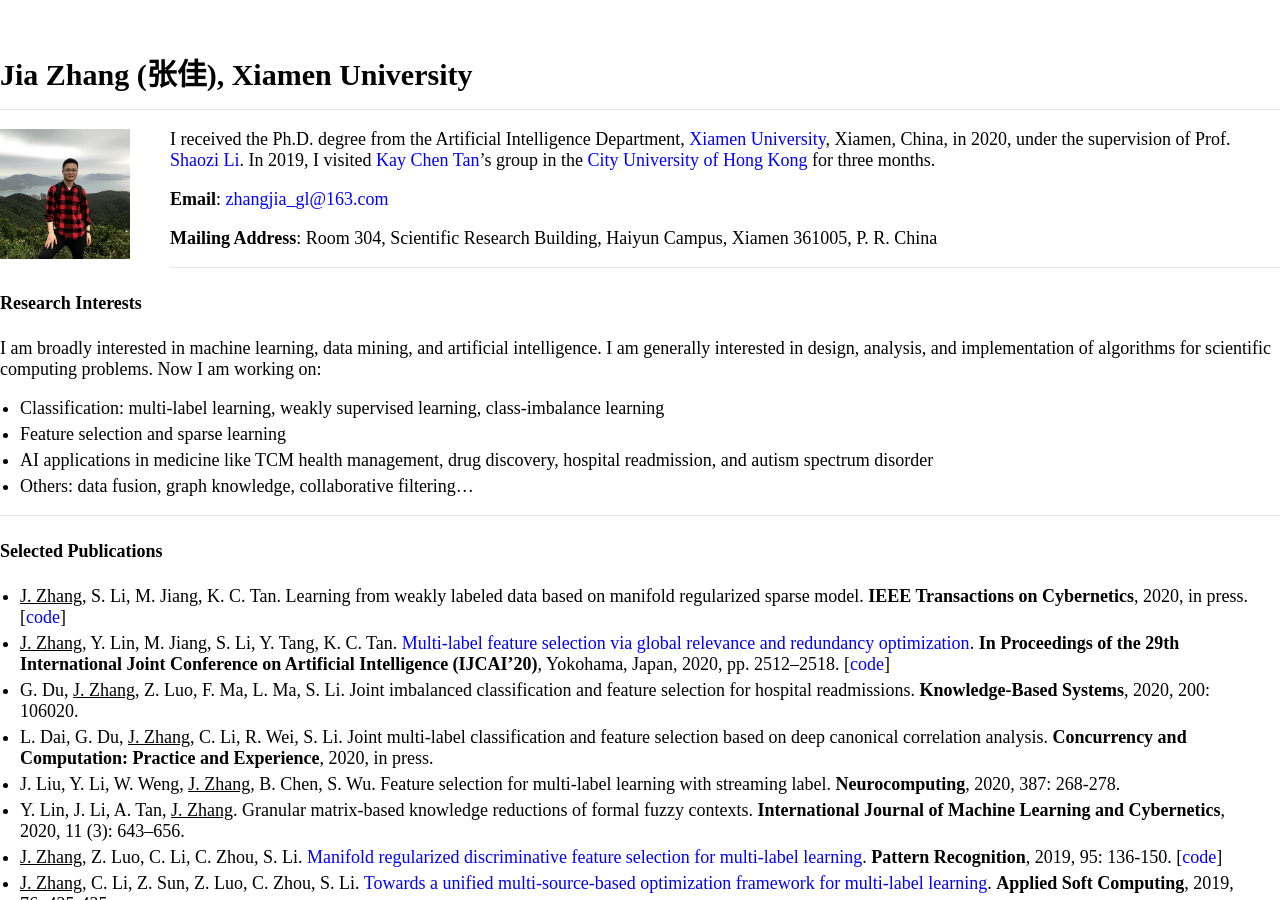
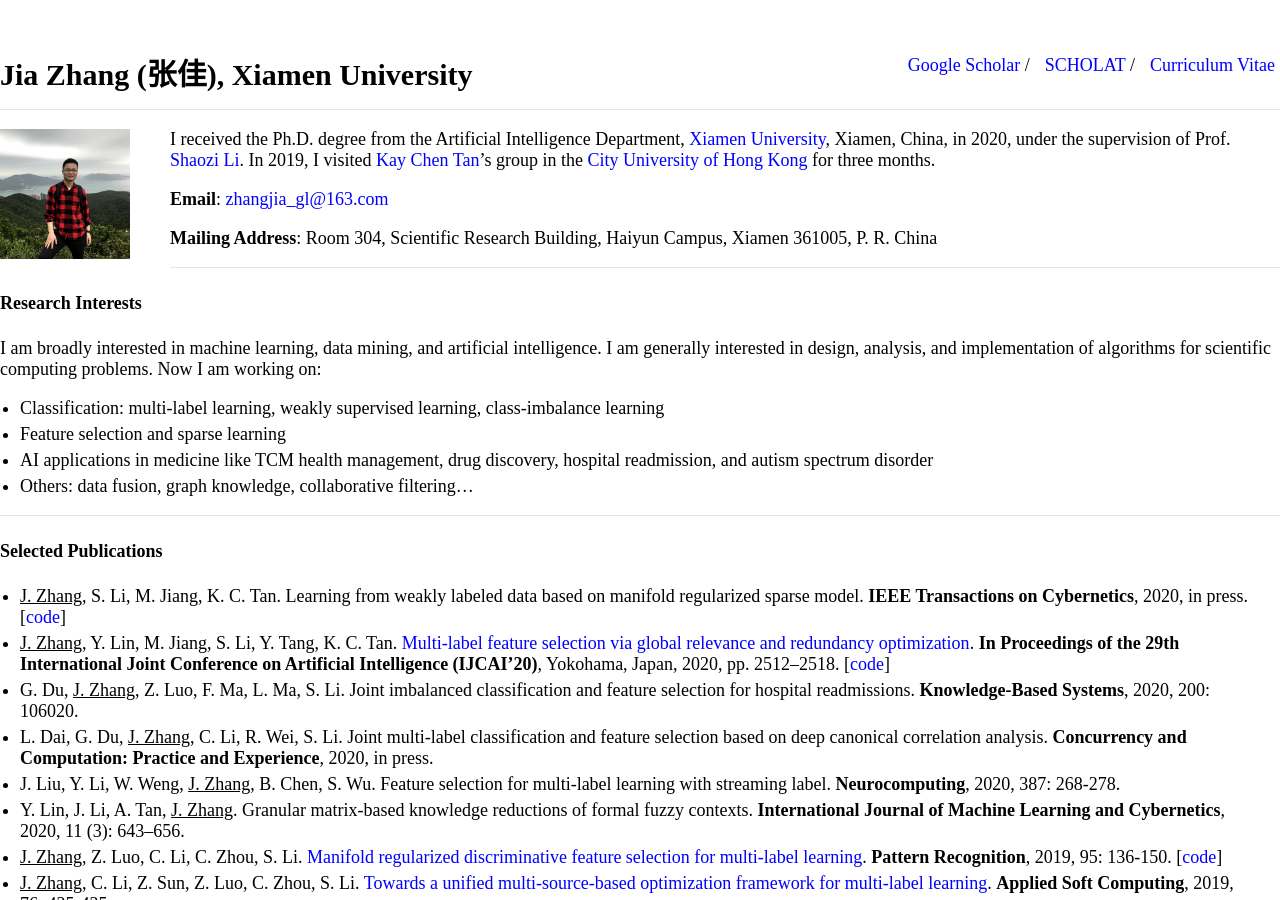
Before and after one commit to jiazhang-ml/jiazhang-ml.github.io, a Jekyll site: the page built from index.md, in a window 1280 px wide and 900 px high. Built offline with Jekyll 4.4.1, drawn with Linux system fonts in a browser that asks for light colours; part of the change alters nothing that is shown.

Commit message:
Update _config.yml

```diff
--- a/_config.yml
+++ b/_config.yml
@@ -15,9 +15,9 @@ sass:
 
 nav:
 
-# - name: "Google Scholar"
-#   link: "https://scholar.google.com/citations?user=yBaTk-gAAAAJ&hl=en"
-# - name: "SCHOLAT"
-#   link: "http://www.scholat.com/jiazhang"
-# - name: "Curriculum Vitae"
-#   link: "resume.pdf"
+ - name: "Google Scholar"
+   link: "https://scholar.google.com/citations?user=yBaTk-gAAAAJ&hl=en"
+ - name: "SCHOLAT"
+   link: "http://www.scholat.com/jiazhang"
+ - name: "Curriculum Vitae"
+   link: "resume.pdf"
```
